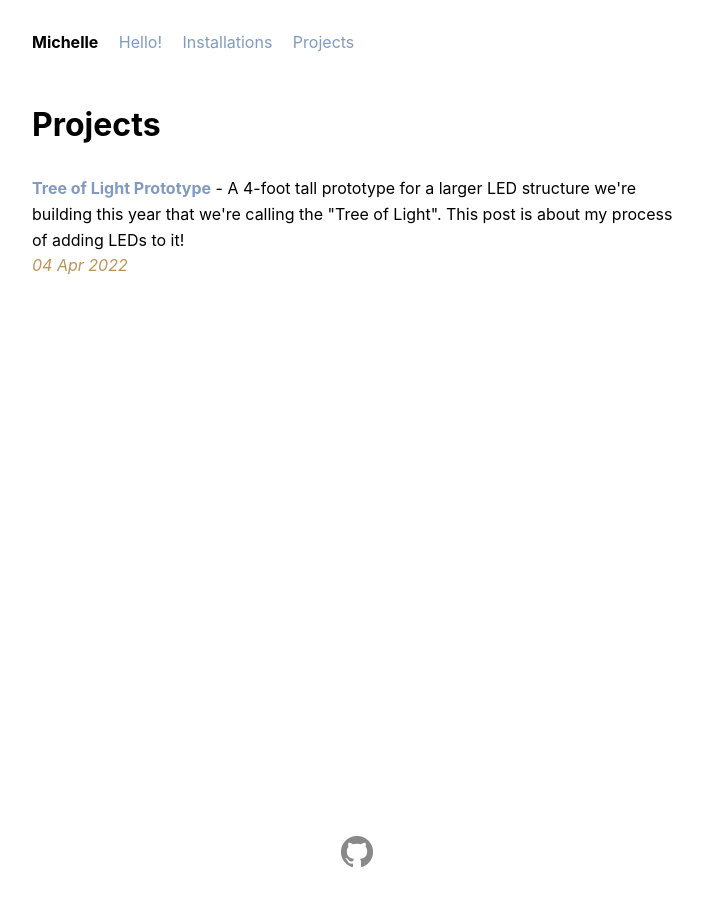
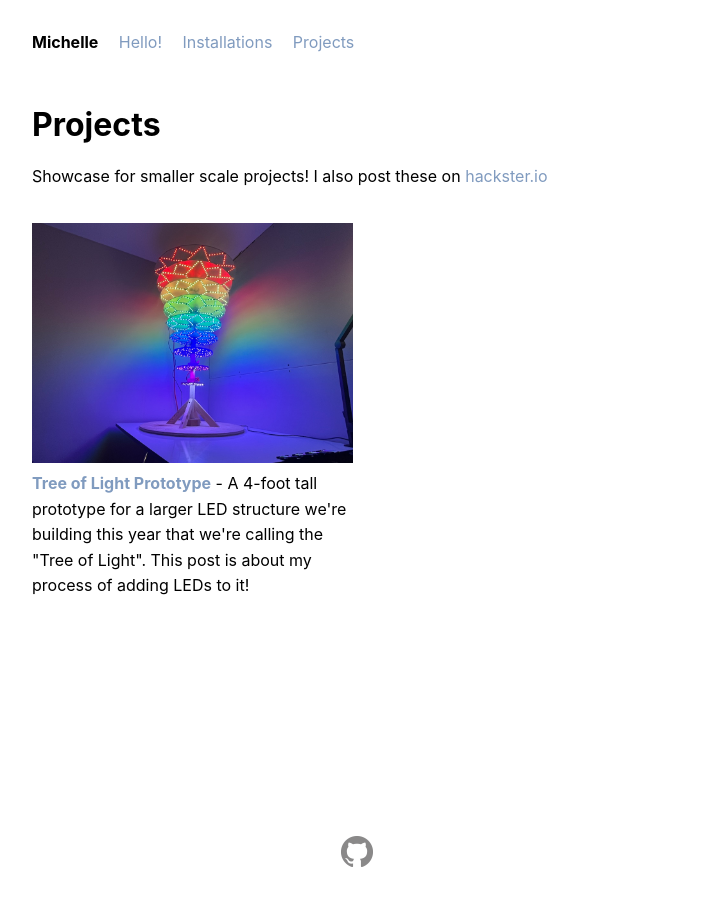
Before and after one commit to michellesh/michellesh, a Jekyll site: the page built from projects.html, in a window 1280 px wide. Shown: the whole page, without its empty margins (283-986 px from the left). Built offline with Jekyll 4.4.1, drawn with Linux system fonts in a browser that asks for light colours.

Commit message:
Add two-column layout to projects page with main image

```diff
--- /dev/null
+++ b/_includes/post-summary.html
@@ -0,0 +1,14 @@
+{% assign post = include.content %}
+
+{% if post %}
+  <p>
+    {% if post.main-image-url %}
+      <a href="{{ post.url | relative_url }}">
+        <img class="fit-image column-img" src="{{ post.main-image-url | relative_url }}" />
+      </a>
+    {% endif %}
+
+    <a href="{{ post.url | relative_url }}"><strong>{{ post.title }}</strong></a> -
+    {{ post.excerpt | remove: '<p>' | remove: '</p>' }}
+  </p>
+{% endif %}
--- a/_layouts/post.html
+++ b/_layouts/post.html
@@ -3,6 +3,6 @@ layout: default
 ---
 <h1>{{ page.title }}</h1>
 
-<p class="date">{{ page.date | date_to_string }}</p>
+<p class="date">Posted {{ page.date | date: "%B %e, %Y" }}</p>
 
 {{ content }}
--- a/projects.html
+++ b/projects.html
@@ -4,13 +4,25 @@ permalink: /projects/
 ---
 <h1>Projects</h1>
 
-{% for project in site.projects %}
-  <p>
-    <a href="{{ project.url | relative_url }}"><strong>{{ project.title }}</strong></a> -
-    {{ project.excerpt | remove: '<p>' | remove: '</p>' }}
+Showcase for smaller scale projects! I also post these on <a href="https://www.hackster.io/michellesh/" target="_blank">hackster.io</a>
 
-    <br/>
+{% assign projects = site.projects | reverse %}
 
-    <span class="date">{{ project.date | date_to_string }}</span>
-  </p>
-{% endfor %}
+<div class='column-container'>
+  <div class='column'>
+    {% for project in projects %}
+      {% assign odd = forloop.index | modulo: 2 %}
+      {% if odd != 0 %}
+        {% include post-summary.html content=project %}
+      {% endif %}
+    {% endfor %}
+  </div>
+  <div class='column'>
+    {% for project in projects %}
+      {% assign odd = forloop.index | modulo: 2 %}
+      {% if odd == 0 %}
+        {% include post-summary.html content=project %}
+      {% endif %}
+    {% endfor %}
+  </div>
+</div>
```
Also changed, not shown: _projects/2022-04-04-tree-of-light-prototype.md (+1 -0 lines).
